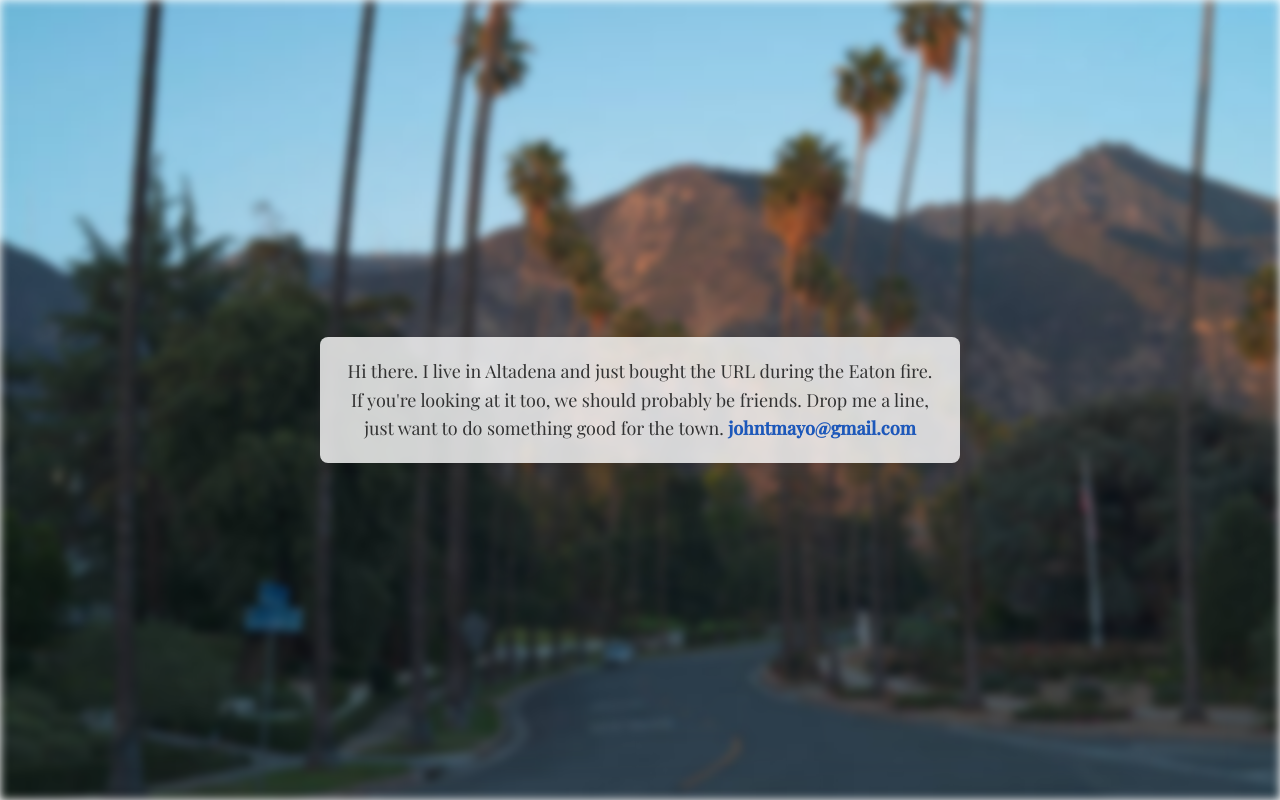
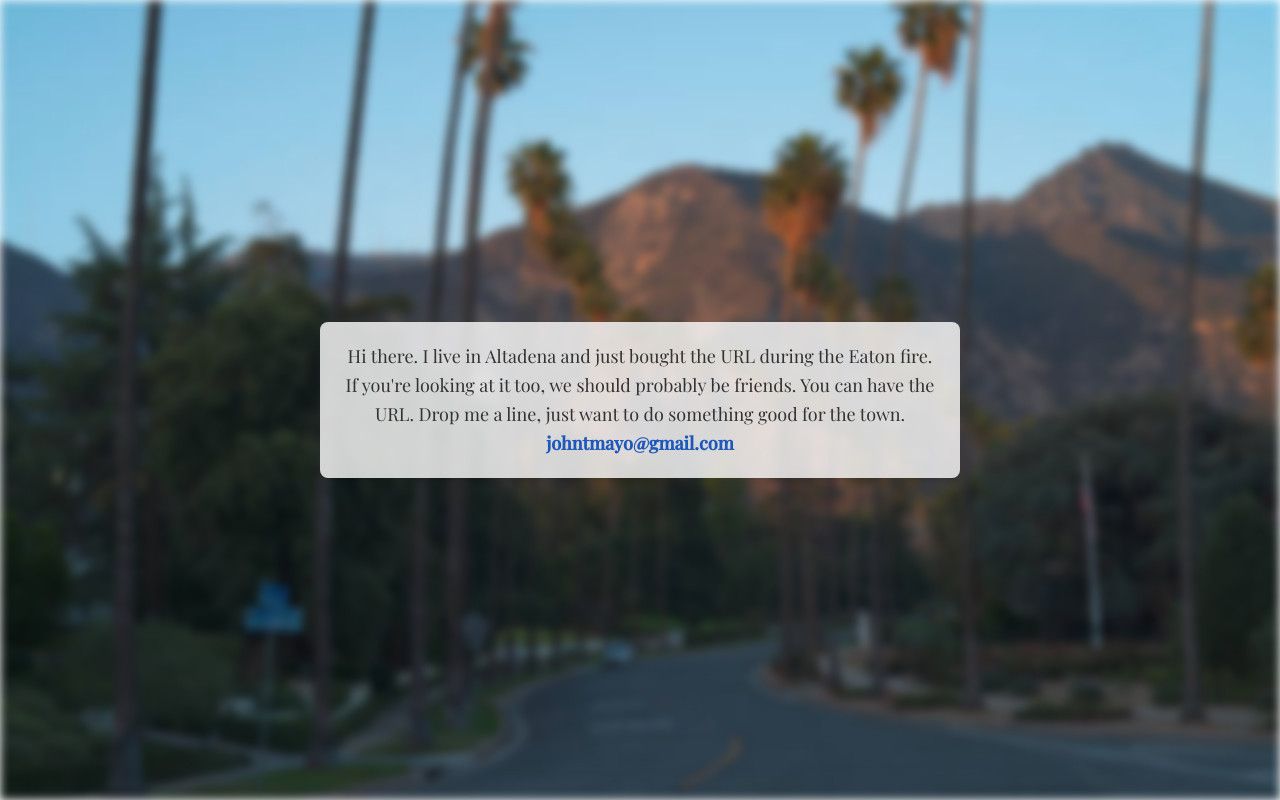
Before and after one commit to johntmayo/altadreama, a plain HTML site: page index.html in a window 1280 px wide. Drawn offline with nearby package versions, Linux system fonts and the light colour scheme.

Commit message:
Update index.html

```diff
--- a/index.html
+++ b/index.html
@@ -49,7 +49,7 @@
         <img src="altadena_bg5.jpg" alt="Background 5">
     </div>
     <div id="content">
-        <p>Hi there. I live in Altadena and just bought the URL during the Eaton fire. If you're looking at it too, we should probably be friends. Drop me a line, just want to do something good for the town. <a href="mailto:johntmayo@gmail.com">johntmayo@gmail.com</a></p>
+        <p>Hi there. I live in Altadena and just bought the URL during the Eaton fire. If you're looking at it too, we should probably be friends. You can have the URL. Drop me a line, just want to do something good for the town. <a href="mailto:johntmayo@gmail.com">johntmayo@gmail.com</a></p>
     </div>
     <script>
         const images = document.querySelectorAll('#background img');
```
